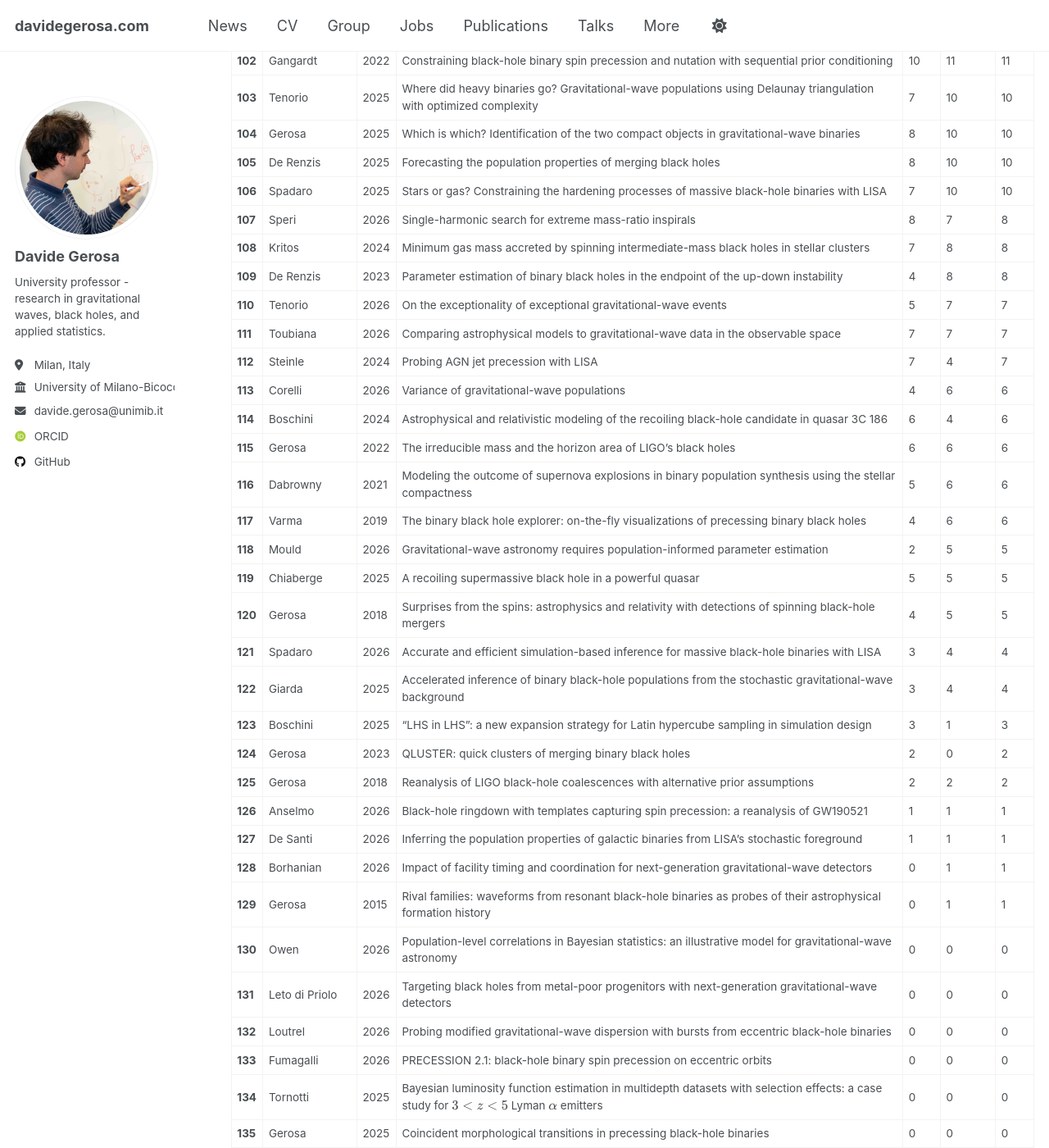
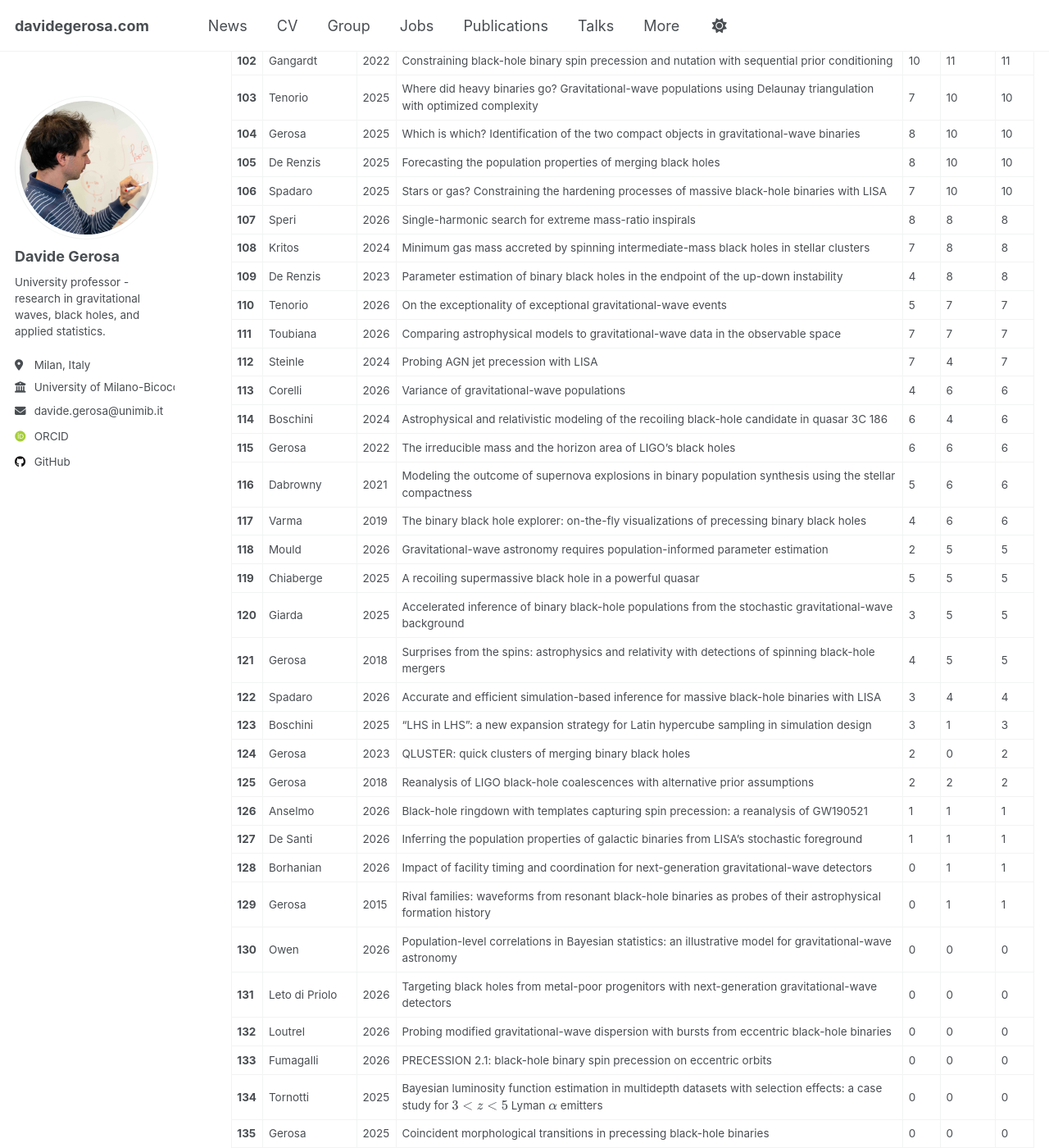
Before and after one commit to dgerosa/website, a Jekyll site: the page built from _pages/citations.md, in a window 1280 px wide and 1400 px high, scrolled down 4631 px. Shown: the whole window at 82% size. Built offline with Jekyll 4.4.1, drawn with Linux system fonts in a browser that asks for light colours; some web fonts are replaced; some of the changed text lies outside the part shown.

Commit message:
Website update from workflow

```diff
--- a/_pages/_citations.md
+++ b/_pages/_citations.md
@@ -115,7 +115,7 @@
 | **104** | Gerosa | 2025 | Which is which? Identification of the two compact objects in gravitational-wave binaries | 8 | 10 | 10 |
 | **105** | De Renzis | 2025 | Forecasting the population properties of merging black holes | 8 | 10 | 10 |
 | **106** | Spadaro | 2025 | Stars or gas? Constraining the hardening processes of massive black-hole binaries with LISA | 7 | 10 | 10 |
-| **107** | Speri | 2026 | Single-harmonic search for extreme mass-ratio inspirals | 8 | 7 | 8 |
+| **107** | Speri | 2026 | Single-harmonic search for extreme mass-ratio inspirals | 8 | 8 | 8 |
 | **108** | Kritos | 2024 | Minimum gas mass accreted by spinning intermediate-mass black holes in stellar clusters | 7 | 8 | 8 |
 | **109** | De Renzis | 2023 | Parameter estimation of binary black holes in the endpoint of the up-down instability | 4 | 8 | 8 |
 | **110** | Tenorio | 2026 | On the exceptionality of exceptional gravitational-wave events | 5 | 7 | 7 |
@@ -128,9 +128,9 @@
 | **117** | Varma | 2019 | The binary black hole explorer: on-the-fly visualizations of precessing binary black holes | 4 | 6 | 6 |
 | **118** | Mould | 2026 | Gravitational-wave astronomy requires population-informed parameter estimation | 2 | 5 | 5 |
 | **119** | Chiaberge | 2025 | A recoiling supermassive black hole in a powerful quasar | 5 | 5 | 5 |
-| **120** | Gerosa | 2018 | Surprises from the spins: astrophysics and relativity with detections of spinning black-hole mergers | 4 | 5 | 5 |
-| **121** | Spadaro | 2026 | Accurate and efficient simulation-based inference for massive black-hole binaries with LISA | 3 | 4 | 4 |
-| **122** | Giarda | 2025 | Accelerated inference of binary black-hole populations from the stochastic gravitational-wave background | 3 | 4 | 4 |
+| **120** | Giarda | 2025 | Accelerated inference of binary black-hole populations from the stochastic gravitational-wave background | 3 | 5 | 5 |
+| **121** | Gerosa | 2018 | Surprises from the spins: astrophysics and relativity with detections of spinning black-hole mergers | 4 | 5 | 5 |
+| **122** | Spadaro | 2026 | Accurate and efficient simulation-based inference for massive black-hole binaries with LISA | 3 | 4 | 4 |
 | **123** | Boschini | 2025 | “LHS in LHS”: a new expansion strategy for Latin hypercube sampling in simulation design | 3 | 1 | 3 |
 | **124** | Gerosa | 2023 | QLUSTER: quick clusters of merging binary black holes | 2 | 0 | 2 |
 | **125** | Gerosa | 2018 | Reanalysis of LIGO black-hole coalescences with alternative prior assumptions | 2 | 2 | 2 |
```
Also changed, not shown: other parts of _pages/_citations.md (+15 -15 lines), _pages/_group.md (+1 -1 lines), _pages/_publications.md (+1 -1 lines), _pages/_talks.md (+1 -1 lines).
